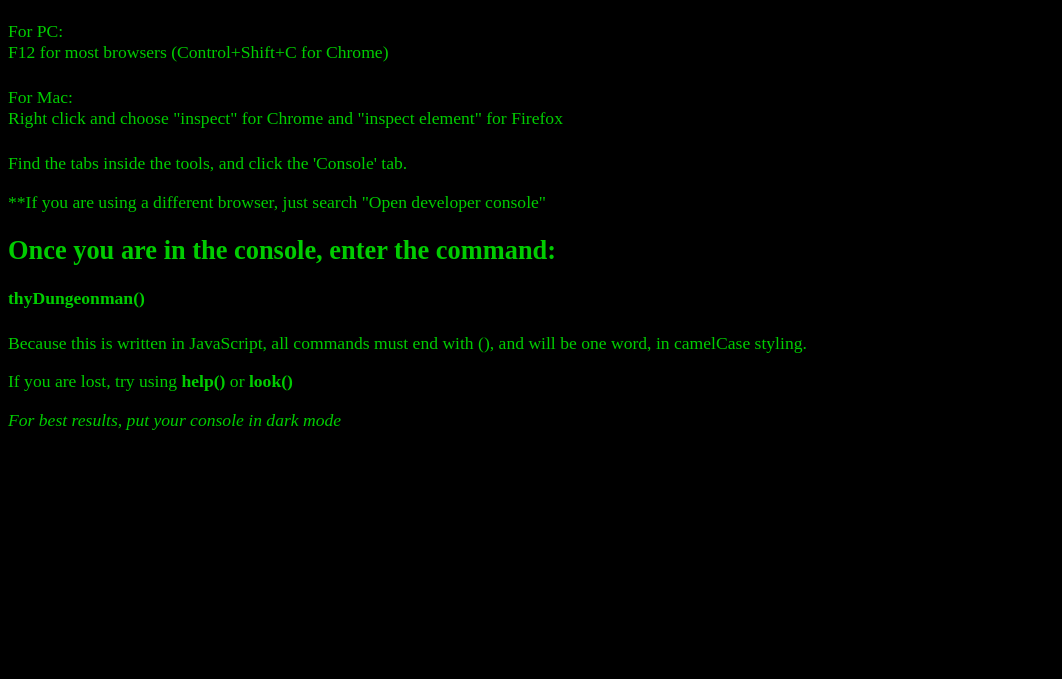
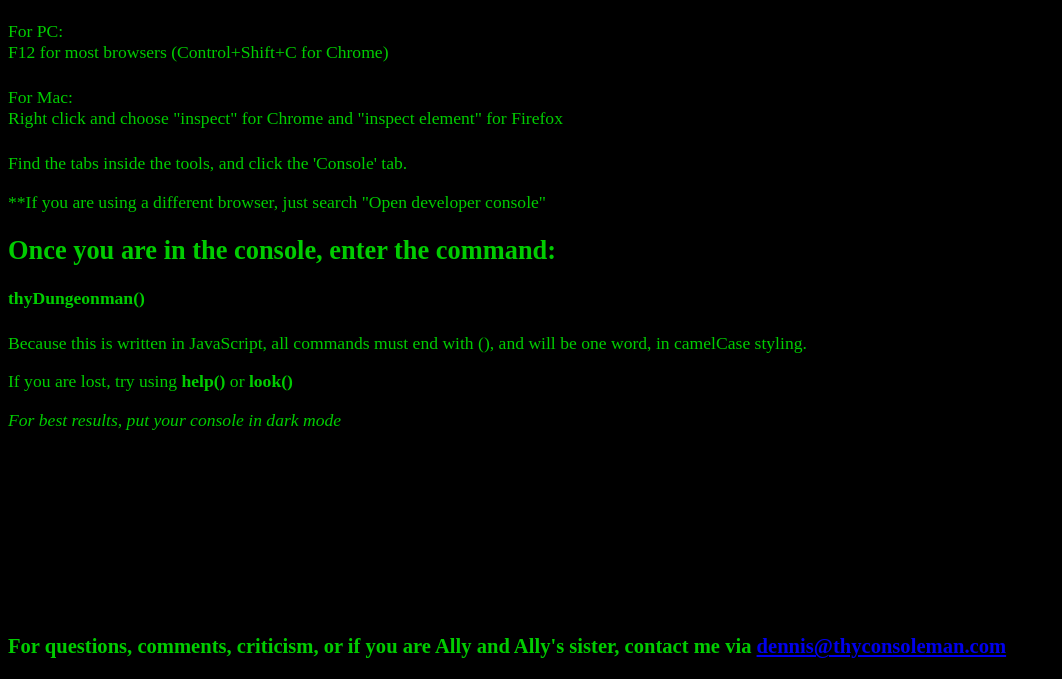
Before and after one commit to MikeTroianello/ThyDungeonmanInConsole, a plain HTML site: page index.html in a window 1280 px wide. Shown: the part 121-800 px from the top of the page, without its empty margins (0-1062 px from the left). Drawn offline with Linux system fonts and the light colour scheme.

Commit message:
added contact info

```diff
--- a/index.html
+++ b/index.html
@@ -54,6 +54,19 @@
 
     <i>For best results, put your console in dark mode</i>
 
+    <footer>
+      <h3>
+        For questions, comments, criticism, or if you are Ally and Ally's
+        sister, contact me via
+        <a
+          href="dennis@thyconsoleman.com"
+          target="_blank"
+          rel="noopener noreferrer"
+          >dennis@thyconsoleman.com
+        </a>
+      </h3>
+    </footer>
+
     <script type="text/javascript" src="thyDungeonman.js"></script>
   </body>
 </html>
--- a/style.css
+++ b/style.css
@@ -4,6 +4,11 @@ html {
   font-size: 1.1em;
 }
 
+footer {
+  position: absolute;
+  bottom: 0;
+}
+
 .instructions {
   margin: 3vh 0;
 }
```
